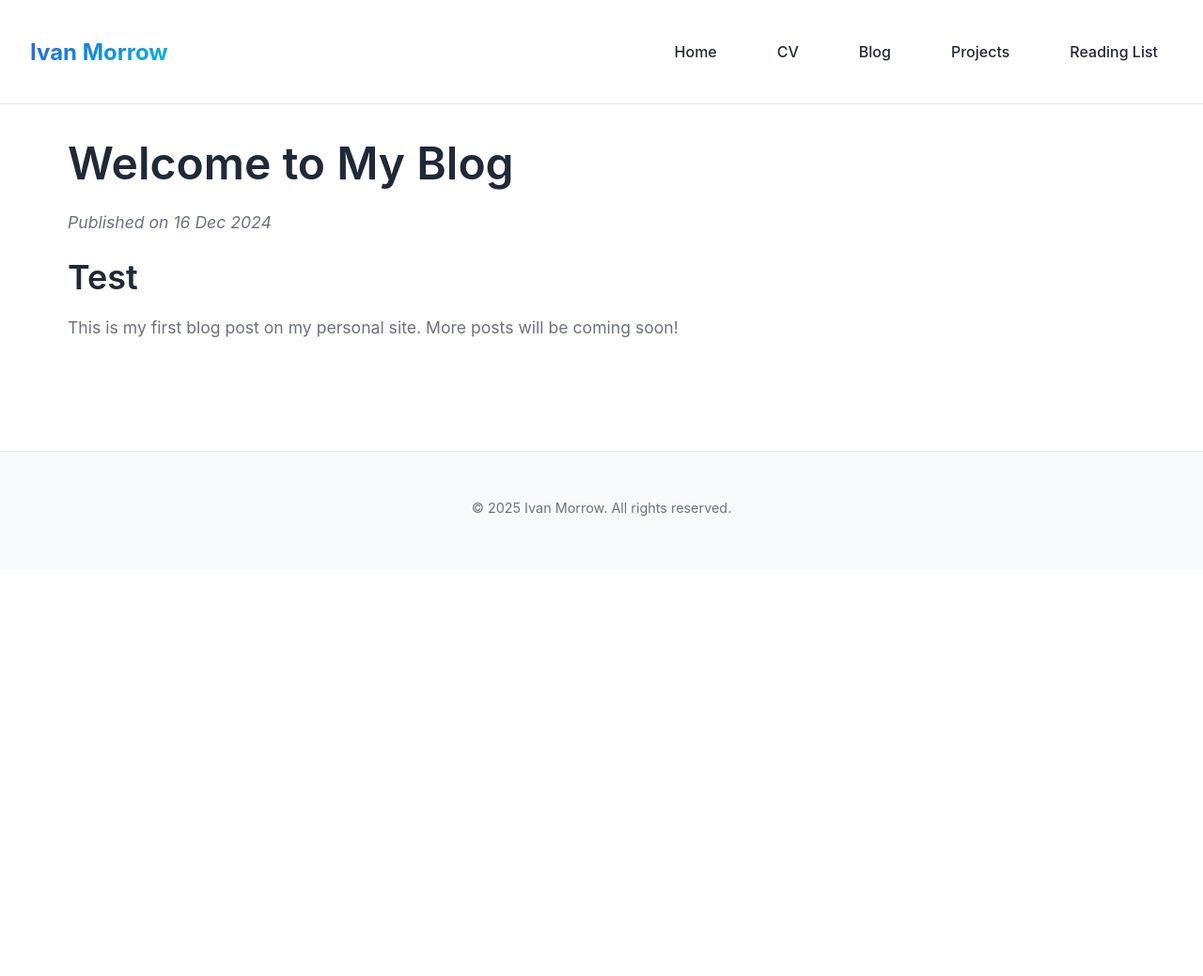
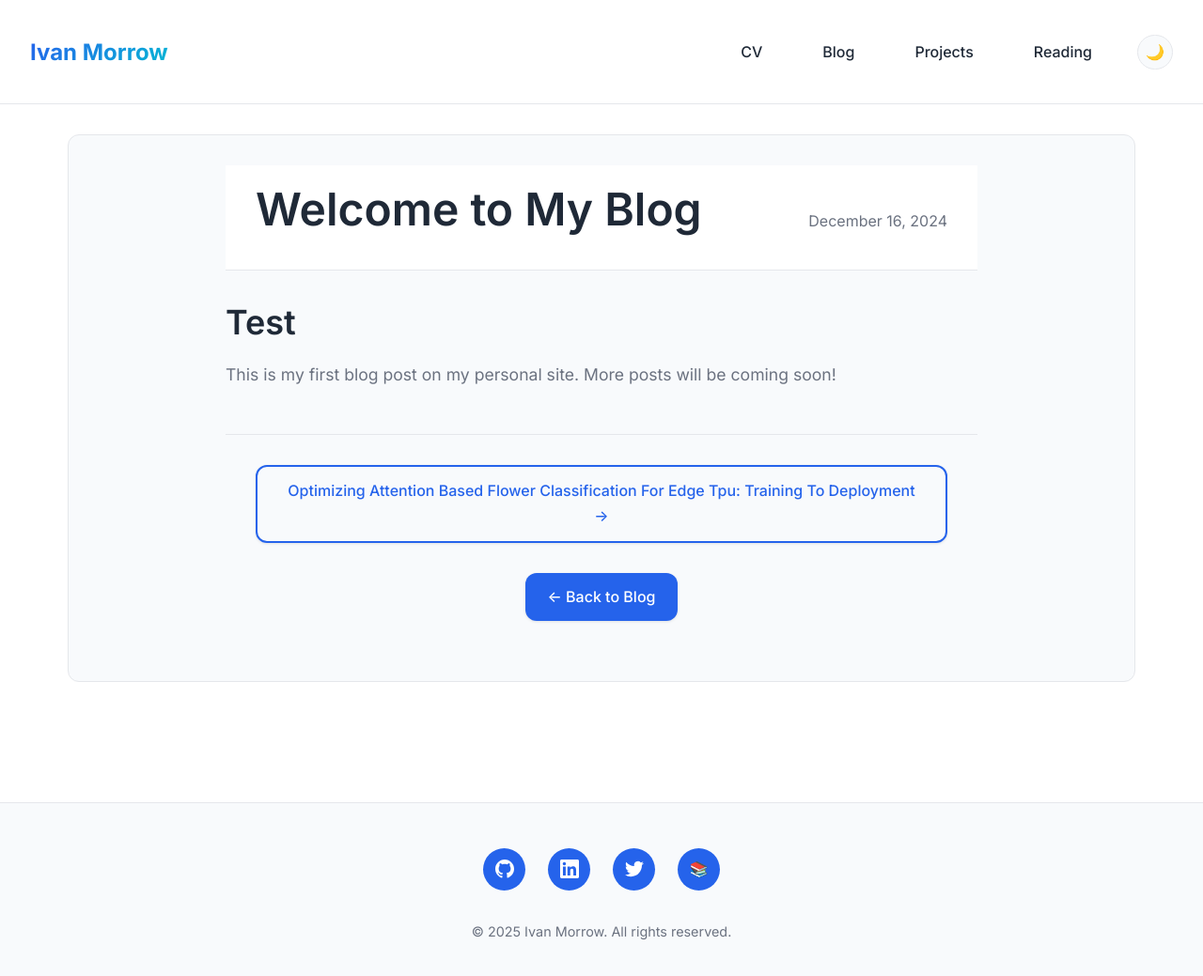
Before and after one commit to ixmorrow/ixmorrow.github.io, a Jekyll site: the page built from _posts/2024-12-16-welcome-to-my-blog.md, in a window 1280 px wide and 1056 px high. Shown: the top 1039 px of the window at 94% size. Built offline with Jekyll 4.4.1, drawn with Linux system fonts in a browser that asks for light colours.

Commit message:
fix build error

```diff
--- a/_config.yml
+++ b/_config.yml
@@ -13,7 +13,29 @@ social_links:
   goodreads: "https://www.goodreads.com/user/show/184595895-ivan"
 
 # Build settings
-theme: minima        # Default theme, we will customize this later
+# We're using custom layouts, so we don't need the minima theme
+# theme: minima
 plugins:
   - jekyll-feed
   - jekyll-seo-tag
+
+# Jekyll configuration for GitHub Pages
+markdown: kramdown
+highlighter: rouge
+sass:
+  style: compressed
+
+# Pagination
+paginate: 5
+paginate_path: "/blog/page:num/"
+
+# Permalink structure
+permalink: /:categories/:year/:month/:day/:title/
+
+# Exclude files from processing
+exclude:
+  - README.md
+  - Gemfile
+  - Gemfile.lock
+  - node_modules
+  - vendor
--- a/_layouts/default.html
+++ b/_layouts/default.html
@@ -15,10 +15,12 @@
     <!-- Stylesheet -->
     <link rel="stylesheet" href="{{ '/assets/css/style.css' | relative_url }}">
 
-    <!-- SEO and social media meta tags -->
-    {% if jekyll.environment == "production" %}
-        {% include head-seo.html %}
+    <!-- SEO meta tags -->
+    <meta name="author" content="{{ site.title }}">
+    {% if page.description %}
+        <meta name="description" content="{{ page.description }}">
     {% endif %}
+    {% seo %}
 </head>
 
 <body>
--- a/_layouts/post.html
+++ b/_layouts/post.html
@@ -1,40 +1,133 @@
-<!DOCTYPE html>
-<html lang="en">
+---
+layout: default
+---
 
-<head>
-    <meta charset="UTF-8">
-    <meta name="viewport" content="width=device-width, initial-scale=1.0">
-    <title>{{ page.title }}</title>
-    <link rel="stylesheet" href="{{ '/assets/css/style.css' | relative_url }}">
-</head>
+<div class="content-section">
+    <article class="blog-post">
+        <header class="post-header">
+            <h1>{{ page.title }}</h1>
+            <div class="post-meta">
+                <time datetime="{{ page.date | date_to_xmlschema }}">{{ page.date | date: "%B %d, %Y" }}</time>
+                {% if page.tags and page.tags.size > 0 %}
+                <div class="post-tags">
+                    {% for tag in page.tags %}
+                        <span class="tag">{{ tag }}</span>
+                    {% endfor %}
+                </div>
+                {% endif %}
+            </div>
+        </header>
 
-<body>
-    <header>
-        <h1>
-            <a href="{{ '/' | relative_url }}">{{ site.title }}</a>
-        </h1>
-        <nav>
-            <a href="{{ '/' | relative_url }}">Home</a>
-            <a href="{{ '/cv/' | relative_url }}">CV</a>
-            <a href="{{ '/blog/' | relative_url }}">Blog</a>
-            <a href="{{ '/projects/' | relative_url }}">Projects</a>
-            <a href="{{ '/reading/' | relative_url }}">Reading List</a>
-        </nav>
-    </header>
+        <div class="post-content">
+            {{ content }}
+        </div>
 
-    <main>
-        <article>
-            <h1>{{ page.title }}</h1>
-            <p><em>Published on {{ page.date | date_to_string }}</em></p>
-            <div class="post-content">
-                {{ content }}
+        <footer class="post-footer">
+            <nav class="post-navigation">
+                {% if page.previous.url %}
+                    <a href="{{ page.previous.url | relative_url }}" class="hero-link secondary">← {{ page.previous.title }}</a>
+                {% endif %}
+                {% if page.next.url %}
+                    <a href="{{ page.next.url | relative_url }}" class="hero-link secondary">{{ page.next.title }} →</a>
+                {% endif %}
+            </nav>
+
+            <div style="margin-top: 2rem;">
+                <a href="/blog/" class="hero-link">← Back to Blog</a>
             </div>
-        </article>
-    </main>
+        </footer>
+    </article>
+</div>
 
-    <footer>
-        <p>&copy; {{ site.time | date: "%Y" }} {{ site.title }}. All rights reserved.</p>
-    </footer>
-</body>
+<style>
+.blog-post {
+    max-width: 800px;
+    margin: 0 auto;
+}
 
-</html>
+.post-header {
+    margin-bottom: 2rem;
+    padding-bottom: 1rem;
+    border-bottom: 1px solid var(--border-color);
+}
+
+.post-meta {
+    margin-top: 0.5rem;
+    color: var(--text-secondary);
+    display: flex;
+    align-items: center;
+    gap: 1rem;
+    flex-wrap: wrap;
+}
+
+.post-tags {
+    display: flex;
+    gap: 0.5rem;
+}
+
+.post-content {
+    line-height: 1.8;
+    font-size: 1.1rem;
+}
+
+.post-content h2,
+.post-content h3,
+.post-content h4 {
+    margin-top: 2rem;
+    margin-bottom: 1rem;
+}
+
+.post-content blockquote {
+    border-left: 4px solid var(--primary-color);
+    margin: 1.5rem 0;
+    padding: 1rem 1.5rem;
+    background: var(--background-secondary);
+    border-radius: 0 var(--border-radius) var(--border-radius) 0;
+}
+
+.post-content code {
+    background: var(--background-secondary);
+    padding: 0.2rem 0.4rem;
+    border-radius: 4px;
+    font-size: 0.9rem;
+    border: 1px solid var(--border-color);
+}
+
+.post-content pre {
+    background: var(--background-secondary);
+    padding: 1rem;
+    border-radius: var(--border-radius);
+    overflow-x: auto;
+    border: 1px solid var(--border-color);
+}
+
+.post-content pre code {
+    background: none;
+    padding: 0;
+    border: none;
+}
+
+.post-footer {
+    margin-top: 3rem;
+    padding-top: 2rem;
+    border-top: 1px solid var(--border-color);
+}
+
+.post-navigation {
+    display: flex;
+    justify-content: space-between;
+    gap: 1rem;
+    margin-bottom: 1rem;
+}
+
+@media (max-width: 768px) {
+    .post-navigation {
+        flex-direction: column;
+    }
+
+    .post-meta {
+        flex-direction: column;
+        align-items: flex-start;
+    }
+}
+</style>
```
Also changed, not shown: blog.md (+5 -4 lines).
